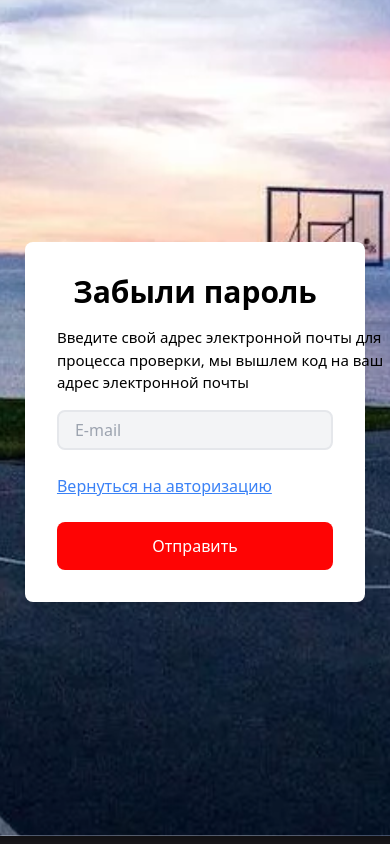
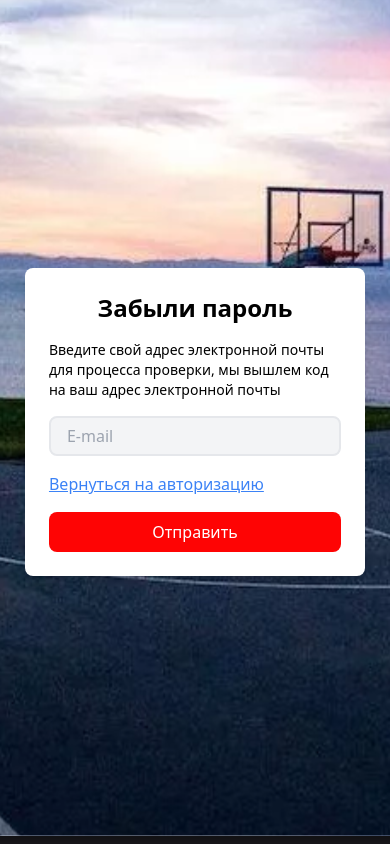
Before and after one commit to Bekjan-Temenov/Sport_Hub, a React (Vite) app: page /forgotpassword in a window 390 px wide. Built offline with nearby package versions, Linux system fonts and the light colour scheme.

Commit message:
forgotPassword

```diff
--- a/src/features/Auth/ForgotPassword/ui/ForgotPassword.jsx
+++ b/src/features/Auth/ForgotPassword/ui/ForgotPassword.jsx
@@ -1,10 +1,9 @@
-import React from 'react'
+import React from 'react';
 import Container from '../../../../shared/helpers/Container';
 import { Formik, Form, Field, ErrorMessage } from 'formik';
 import * as Yup from 'yup';
 import istockphoto from '../../../../shared/assets/svg/istockphoto.svg';
 import { Link } from 'react-router-dom';
-
 
 const ForgotPassword = () => {
     const initialValues = {
@@ -26,11 +25,14 @@ const ForgotPassword = () => {
     };
 
     return (
-      <div className="w-full min-h-screen flex items-center justify-center bg-cover bg-center p-4" style={{backgroundImage: `url(${istockphoto})`}}>
+        <div
+            className="w-full min-h-screen flex items-center justify-center bg-cover bg-center p-4"
+            style={{ backgroundImage: `url(${istockphoto})` }}
+        >
             <Container>
-              <div className='bg-white p-8 rounded-lg shadow-lg w-full flex flex-col gap-4 justify-center max-w-[500px] h-auto sm:h-[400px] mx-auto'>
-                  <h2 className="text-3xl font-bold text-center">Забыли пароль</h2>
-                  <p className="text-start w-[330px] text-[15px]">
+                <div className='bg-white p-6 sm:p-8 rounded-lg shadow-lg w-full flex flex-col gap-4 justify-center max-w-[400px] sm:max-w-[500px] mx-auto'>
+                    <h2 className="text-2xl sm:text-3xl font-bold text-center">Забыли пароль</h2>
+                    <p className="text-start text-sm sm:text-[15px]">
                         Введите свой адрес электронной почты для процесса проверки, мы вышлем код на ваш адрес электронной почты
                     </p>
                     <Formik
@@ -39,7 +41,7 @@ const ForgotPassword = () => {
                         onSubmit={onSubmit}
                     >
                         {({ isSubmitting }) => (
-                          <Form className="space-y-6">
+                            <Form className="space-y-4 sm:space-y-6">
                                 <div>
                                     <Field
                                         type="email"
@@ -51,27 +53,24 @@ const ForgotPassword = () => {
                                     <ErrorMessage name="email" component="div" className="text-red-500 text-sm mt-1" />
                                 </div>
                                 <div className="text-start">
-                                  <Link className="text-blue-500 underline">Вернуться на авторизацию</Link>
+                                    <Link to="/login" className="text-blue-500 underline">Вернуться на авторизацию</Link>
                                 </div>
-
                                 <div>
                                     <button
                                         type="submit"
                                         disabled={isSubmitting}
-                                      className="w-full py-3 bg-[#FE0404] text-white rounded-lg"
+                                        className="w-full py-2 sm:py-3 bg-[#FE0404] text-white rounded-lg"
                                     >
                                         Отправить
                                     </button>
                                 </div>
-
                             </Form>
                         )}
                     </Formik>
                 </div>
             </Container>
+        </div>
+    );
+};
 
-    </div>
-  )
-}
-
-export default ForgotPassword
+export default ForgotPassword;
```
Lines whose indentation alone changed are shown as unchanged.
